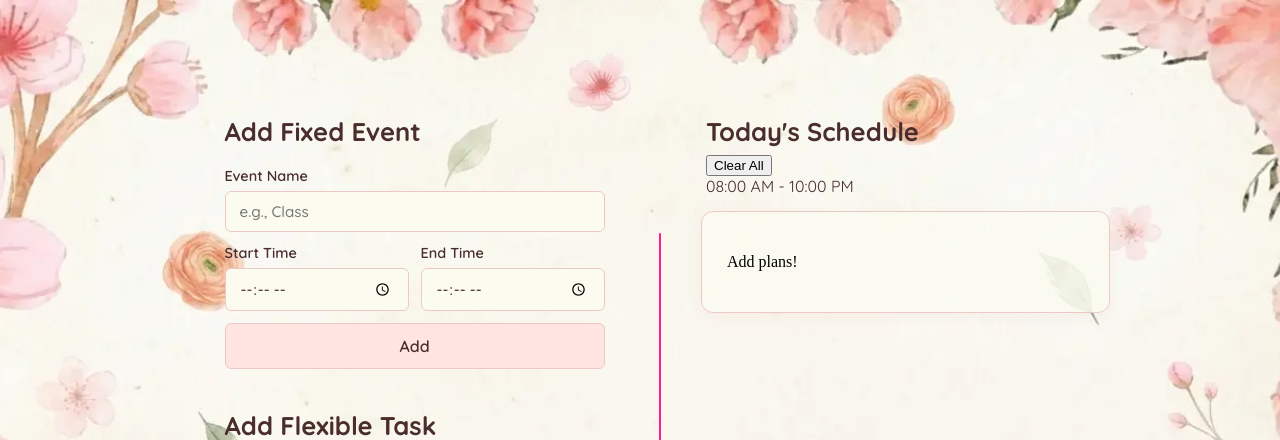
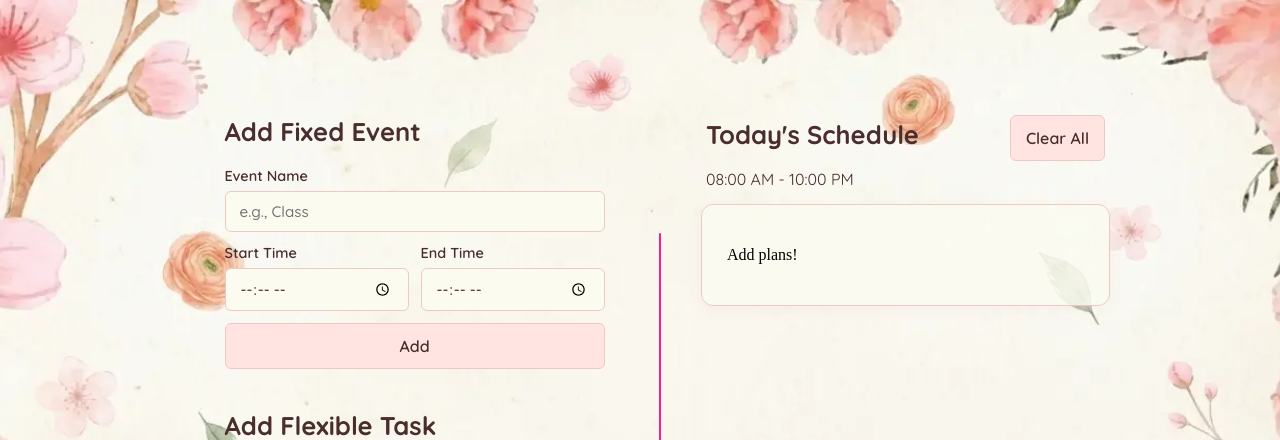
Before and after one commit to LeoFlores0/make-my-day, a Flask app: page / in a window 1280 px wide. Shown: the top 440 px of the page. Run offline with Flask 3, Linux system fonts and the light colour scheme; the visitor is signed in with stand-in values (Sample User, id 1); data that the repository does not hold is empty; some web fonts are replaced.

Commit message:
style(css): add .header-title-group to flex layout

```diff
--- a/app.py
+++ b/app.py
@@ -173,15 +173,6 @@ def reorder_timeline():
 
     return jsonify({"status": "success", "message": "Schedule reordered successfully"}), 200
 
-# CLEAR ALL TASKS & EVENTS FOR ACTIVE SCHEDULE
-
-@app.route("/clear-all", methods=["POST"])
-def clear_all_tasks():
-    active_schedule = session.get("active_schedule")
-    if active_schedule:
-        db.clear_schedule_contents(active_schedule)
-    return redirect(url_for("index"))
-
 if __name__ == "__main__":
     # Run the local server in debug mode for immediate code reload updates
     app.run(debug=True)
--- a/static/css/style.css
+++ b/static/css/style.css
@@ -283,6 +283,14 @@ body {
     margin-bottom: 0.5rem;
 }
 
+.header-title-group {
+    display: flex;
+    align-items: center;
+    justify-content: space-between;
+    width: 100%;
+    margin-bottom: 0.5rem;
+}
+
 .timeline-bounds {
     font-family: 'Quicksand', sans-serif;
     font-size: 1rem;
--- a/templates/components/schedule-timeline.html
+++ b/templates/components/schedule-timeline.html
@@ -2,8 +2,8 @@
     <div class="timeline-header">
         <div class="header-title-group">
             <h2>Today's Schedule</h2>
-            <form method="POST" action="{{ url_for('clear_all') }}" class="clear-all-form">
-                <button type="submit" class="btn-clear-all" onclick="return confirm('Are you sure you want to clear all tasks?');">
+            <form method="POST" action="{{ url_for('clear_all_content') }}" class="clear-all-form">
+                <button type="submit" class="btn btn-primary" onclick="return confirm('Are you sure you want to clear all tasks?');">
                     Clear All
                 </button>
             </form>
```
